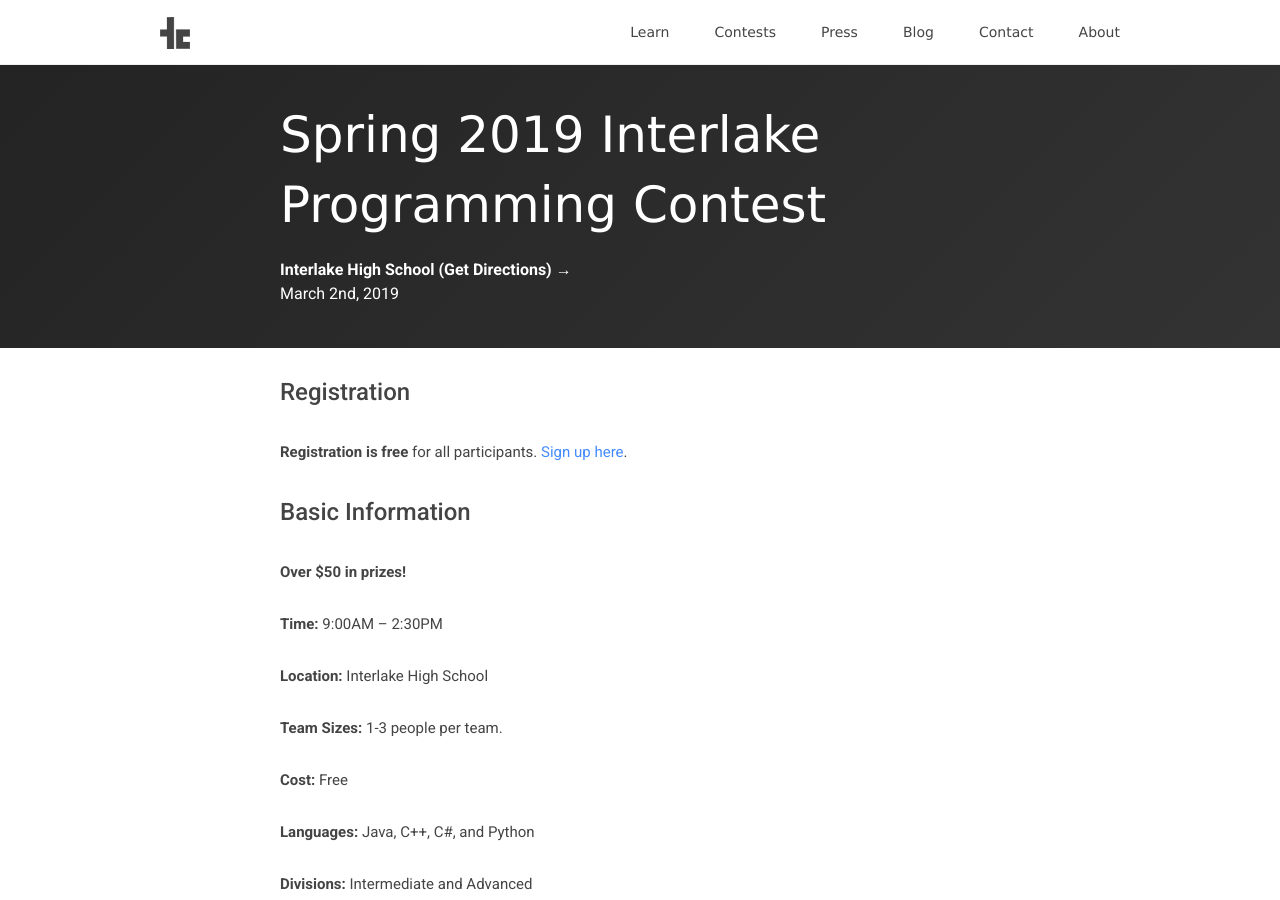
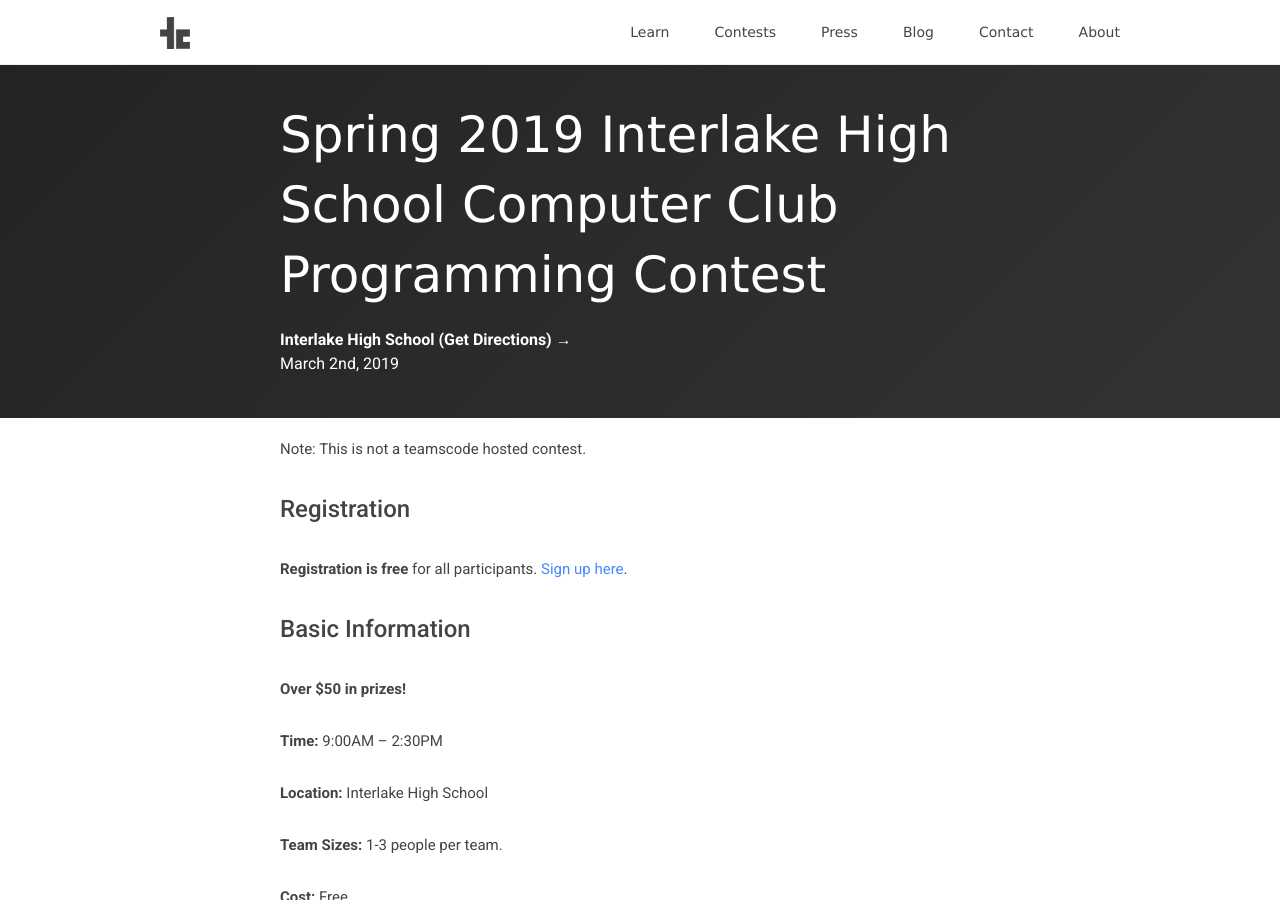
Before and after one commit to teamscode/teamscode.github.io, a Jekyll site: the page built from _posts/contests/2019-02-12-spring-2019-interlake-programming-contest.md, in a window 1280 px wide and 900 px high. Built offline with Jekyll 4.4.1, drawn with Linux system fonts in a browser that asks for light colours; nearby versions of some CDN libraries.

Commit message:
Update 2019-02-12-spring-2019-interlake-programming-contest.md

```diff
--- a/_posts/contests/2019-02-12-spring-2019-interlake-programming-contest.md
+++ b/_posts/contests/2019-02-12-spring-2019-interlake-programming-contest.md
@@ -1,12 +1,13 @@
 ---
 layout: post-contest
 permalink: /contests/spring-2019-interlake-programming-contest/
-contest_title: Spring 2019 Interlake Programming Contest
+contest_title: Spring 2019 Interlake High School Computer Club Programming Contest
 contest_location: Interlake High School
 contest_location_link: https://www.google.com/maps/place/Interlake+High+School/@47.628934,-122.1262297,17z/data=!3m1!4b1!4m5!3m4!1s0x54906da201112251:0xefc929dd1c0ff5c3!8m2!3d47.628934!4d-122.124041
 contest_date: March 2nd, 2019
 ---
 
+Note: This is not a teamscode hosted contest.
 
 # Registration
 **Registration is free** for all participants.
```
